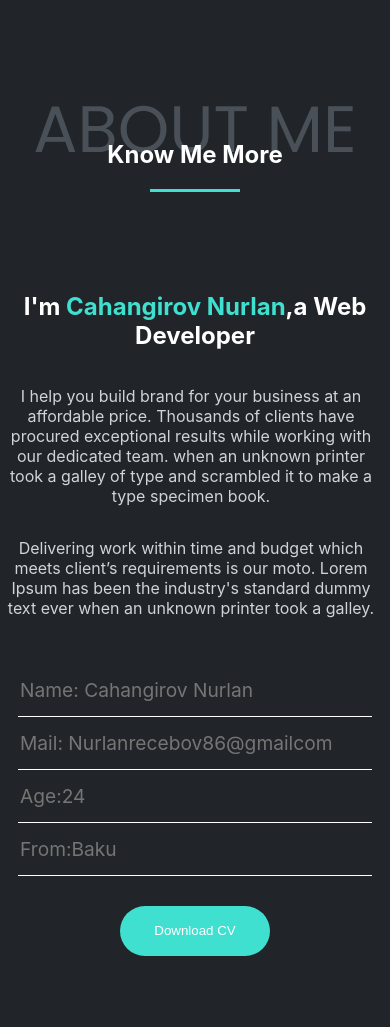
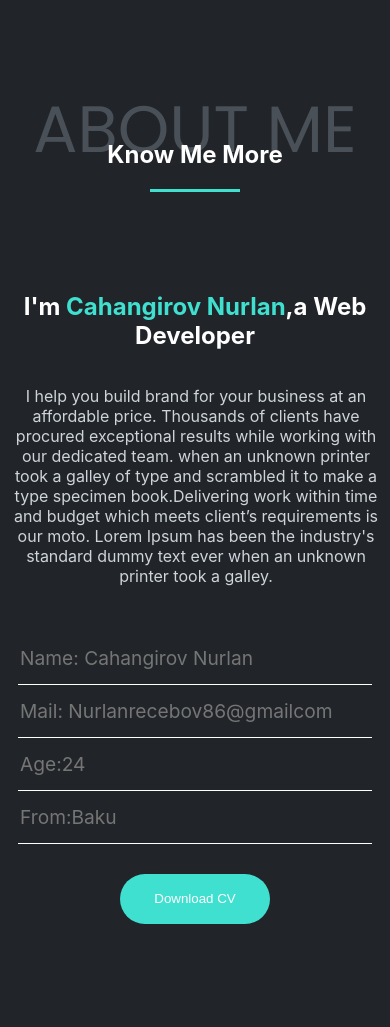
Before and after one commit to nurlan-recebov/Portfolio, a Flask app: page / in a window 390 px wide. Shown: the part 681-1708 px from the top of the page. Run offline with Flask 2, Linux system fonts and the light colour scheme; data comes from the database, SQL or seed files in the repository; some libraries are stand-ins or nearby versions; some web fonts are replaced.

Commit message:
responsivlik

```diff
--- a/static/style.css
+++ b/static/style.css
@@ -1015,19 +1015,12 @@
             width: 350px;
             height: 400px;
         }
-        .paragraf {
-            display: flex;
-            justify-content: center;
-            align-items: center;
-            flex-direction: column;
-            text-align: center;
-        }
         .left h1 {
             font-size: 3em;
         }
         .paragraf {
             width: 370px;
-            margin-left: 5px;
+            margin-left: 10px;
         }
         .complete {
             display: flex;
--- a/templates/index.html
+++ b/templates/index.html
@@ -116,9 +116,8 @@
                         </div>
                         <div class="paragraf">
                             <p>I help you build brand for your business at an affordable price. Thousands of clients have procured exceptional results while working with our dedicated team. when an unknown printer took a galley of type and scrambled it to
-                                make a type specimen book.</p>
-                            <p>Delivering work within time and budget which meets client’s requirements is our moto. Lorem Ipsum has been the industry's standard dummy text ever when an unknown printer took a galley.
-                            </p>
+                                make a type specimen book.Delivering work within time and budget which meets client’s requirements is our moto. Lorem Ipsum has been the industry's standard dummy text ever when an unknown printer took a galley.</p>
+
                         </div>
 
                     </div>
```
